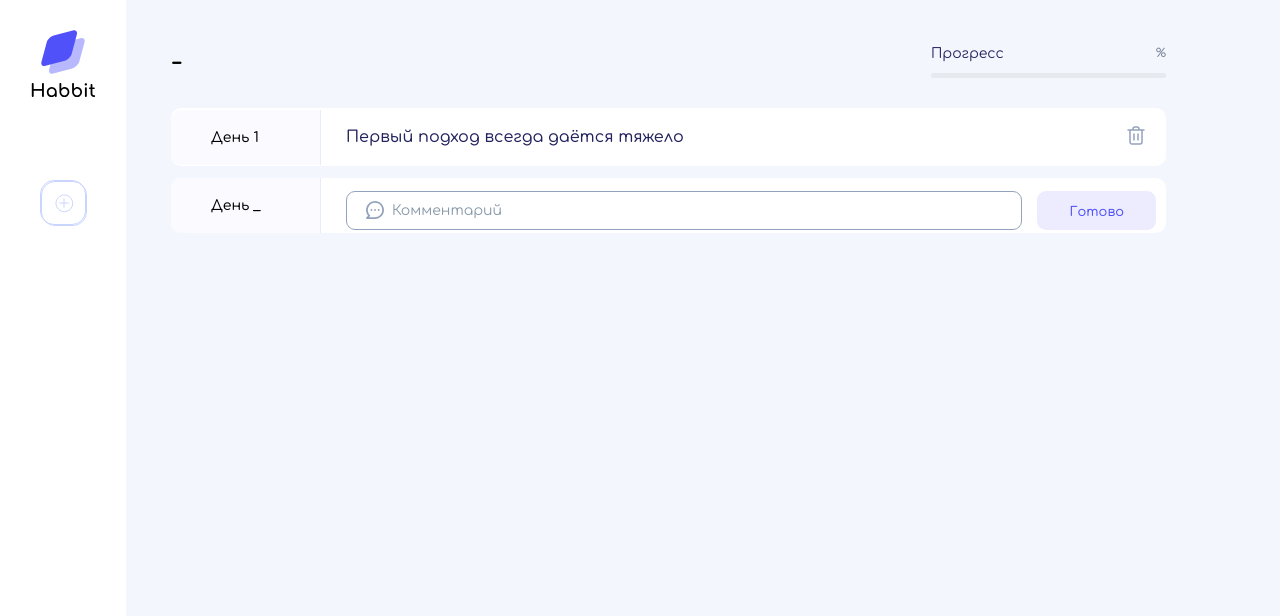
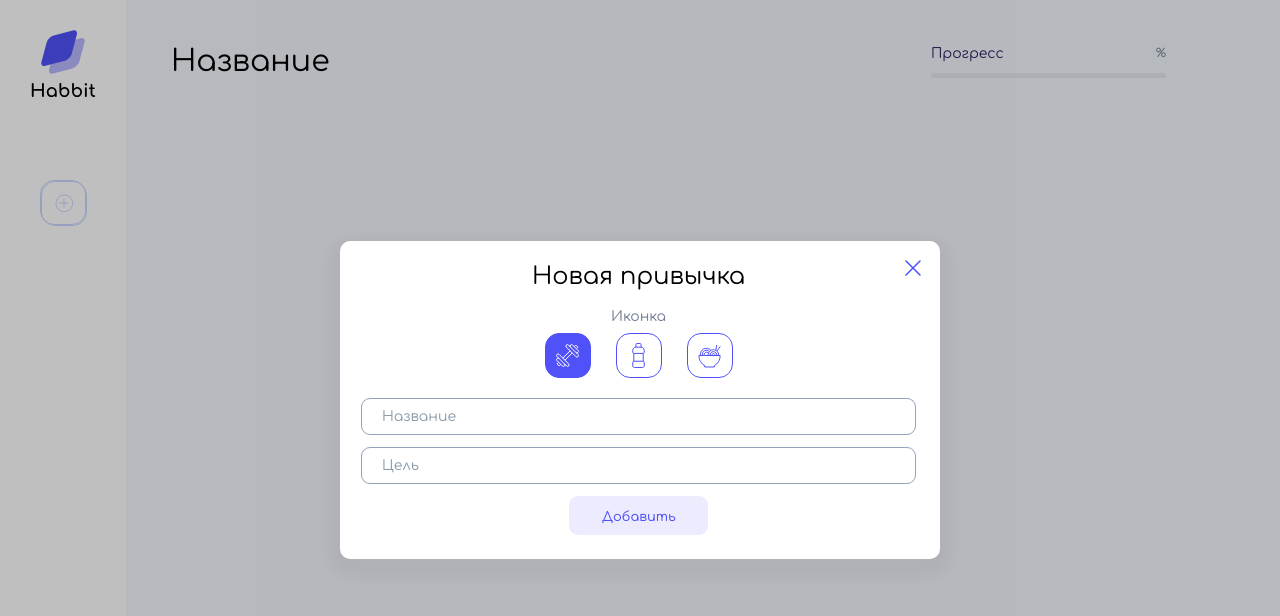
Before and after one commit to Sonya-From-IBAS/habitsTracker, a plain HTML site: page index.html in a window 1280 px wide. Both pictures are taken after a click on the button 63 px from the left and 202 px from the top of the page. Drawn offline with Linux system fonts and the light colour scheme.

Commit message:
add work with habbits

```diff
--- a/index.html
+++ b/index.html
@@ -18,17 +18,15 @@
       <div class="panel">
         <img class="logo" src="./img/logo.svg" alt="logo" />
         <nav class="menu">
-          <div class="menu__list">
-
-          </div>
-          <button class="menu__add">
+          <div class="menu__list"></div>
+          <button class="menu__add" onclick="togglePopup()">
             <img src="./img/Add.svg" alt="add" />
           </button>
         </nav>
       </div>
       <div class="content">
         <header>
-          <h1 class="h1">-</h1>
+          <h1 class="h1">Название</h1>
 
           <div class="progress">
             <div class="progress__text">
@@ -41,28 +39,45 @@
             </div>
           </div>
         </header>
-        <main >
+        <main>
           <div id="days">
-            <div class="habbit">
-              <div class="habbit__day">День 1</div>
-              <div class="habbit__comment">
-                Первый подход всегда даётся тяжело
-              </div>
-              <button class="habbit__delete">
-                <img src="./img/delete.svg" alt="delete" />
-              </button>
-            </div>
+          </div>
+        </main>
+      </div>
+
+      <div class="cover cover_hidden" id="add-habbit__popup">
+        <div class="popup">
+          <h2>Новая привычка</h2>
+          <div class="icon-label">Иконка</div>
+          <div class="icon-select">
+            <button class="icon icon_active" onclick="setIcon(this, 'sport')">
+              <img src="./img/sport.svg" alt="sport" />
+            </button>
+
+            <button class="icon" onclick="setIcon(this, 'water')">
+              <img src="./img/water.svg" alt="water" />
+            </button>
+
+            <button class="icon" onclick="setIcon(this, 'food')">
+              <img src="./img/food.svg" alt="food" />
+            </button>
           </div>
 
-          <div class="habbit" >
-            <div class="habbit__day" id="nextDay">День _</div>
-            <form class="habbit__form" onsubmit="addDays(event)">
-              <input name="comment" class="input_icon" type="text" placeholder="Комментарий" />
-              <img class="input__icon" src="./img/comment.svg" alt="comment" />
-              <button class="button" type="submit">Готово</button>
-            </form>
-          </div>
-        </main>
+          <form class="popup__form" onsubmit="addHabbit(event)">
+            <input
+              type="text"
+              name="name"
+              placeholder="Название"
+              autocomplete="off"
+            />
+            <input type="text" hidden name="icon"  value="sport" />
+            <input type="number" name="target" placeholder="Цель" />
+            <button class="button" type="submit">Добавить</button>
+          </form>
+          <button class="popup__close" onclick="togglePopup()">
+            <img src="./img/close.svg" alt="close" />
+          </button>
+        </div>
       </div>
     </div>
     <script src="./scripts/main.js"></script>
--- a/scripts/main.js
+++ b/scripts/main.js
@@ -3,6 +3,30 @@
 let habbits = [];
 const HABBIT_KEY = 'HABBIT_KEY';
 let globalActiveHabbitId;
+
+
+
+/* page */
+const page = {
+    menu: document.querySelector('.menu__list'),
+    header:{
+        h1: document.querySelector('.h1'),
+        progressPercent: document.querySelector(".progress__percent"),
+        progressCoverBar: document.querySelector(".progress__cover-bar")
+    },
+    content:{
+        daysContainer: document.getElementById('days'),
+        nextDay: document.getElementById('nextDay')
+    },
+    popup:{
+        index : document.getElementById('add-habbit__popup'),
+        iconField:document.querySelector(".popup__form input[name='icon']"),
+        iconName:document.querySelector(".popup__form input[name='name']"),
+        iconTarget:document.querySelector(".popup__form input[name='target']")
+
+    }
+
+}
 
 /* utils */
 
@@ -18,19 +42,14 @@ function saveData(){
     localStorage.setItem(HABBIT_KEY, JSON.stringify(habbits));
 }
 
-/* page */
-const page = {
-    menu: document.querySelector('.menu__list'),
-    header:{
-        h1: document.querySelector('.h1'),
-        progressPercent: document.querySelector(".progress__percent"),
-        progressCoverBar: document.querySelector(".progress__cover-bar")
-    },
-    content:{
-        daysContainer: document.getElementById('days'),
-        nextDay: document.getElementById('nextDay')
+function togglePopup(){
+    page.popup.index.classList.toggle('cover_hidden');
+    if(page.popup.iconName.classList.contains('error')){
+        page.popup.iconName.classList.remove('error');
     }
-
+    if(page.popup.iconTarget.classList.contains('error')){
+        page.popup.iconTarget.classList.remove('error');
+    }
 }
 
 
@@ -44,7 +63,7 @@ function rerenderMenu(activeHabbit){
             element.setAttribute('menu-habbit-id', habbit.id);
             element.classList.add("menu__item");
             element.addEventListener('click', ()=>rerender(habbit.id));
-            element.innerHTML = `<img src="./img/${habbit.icon}.svg" alt="${habbit.name}" />`
+            element.innerHTML = `<img src="./img/${habbit.icon}.svg" alt="${habbit.name}"/>`
             if(activeHabbit.id === habbit.id){
                 element.classList.add('menu__item-active');
             }
@@ -109,10 +128,12 @@ function rerender(activeHabbitId){
     if(!activeHabbit){
         return;
     }
+    document.location.replace(document.location.pathname + '#' + activeHabbitId)
     rerenderMenu(activeHabbit);
     rerenderHead(activeHabbit);
     rerenderContent(activeHabbit);
 }
+
 
 /* work with days */
 function addDays(event){
@@ -138,9 +159,63 @@ function addDays(event){
     rerender(globalActiveHabbitId);
     saveData();
 }
+
+/* work with habbits */
+function setIcon(context, icon){
+    page.popup.iconField.value = icon;
+    const activeIcon = document.querySelector('.icon.icon_active');
+    activeIcon.classList.remove('icon_active');
+    context.classList.add('icon_active');
+}
+
+
+function addHabbit(event){
+    event.preventDefault();
+    const form = event.target;
+    const data = new FormData(form);
+    const name = data.get('name');
+    const icon = data.get('icon');
+    const target = data.get('target');
+
+    if(!page.popup.iconName.value){
+        page.popup.iconName.classList.add('error');
+        return;
+    }else if(page.popup.iconName.classList.contains('error')){
+
+            page.popup.iconName.classList.remove('error')
+
+    }
+    if(!page.popup.iconTarget.value){
+        page.popup.iconTarget.classList.add('error');
+        return;
+    }else if(page.popup.iconTarget.classList.contains('error')){
+
+        page.popup.iconTarget.classList.remove('error')
+
+}
+    habbits = habbits.concat([{
+        id: Number(habbits.length) + 1,
+        icon,
+        name,
+        target,
+        days: []
+    }]);
+    rerender(globalActiveHabbitId);
+    saveData();
+    form["name"].value = '';
+    form["target"].value = '';
+    page.popup.index.classList.toggle('cover_hidden');
+
+}
 /* Init */
 
 (()=>{
     loadData();
-    rerender(habbits[0].id)
+    const hashId = Number(document.location.hash.replace('#', ''));
+    const urlHabbit = habbits.find(habbit => habbit.id===hashId);
+    if(urlHabbit){
+        rerender(urlHabbit.id);
+    }else{
+    rerender(habbits[0].id);
+    }
 })()
--- a/styles/style.css
+++ b/styles/style.css
@@ -170,6 +170,7 @@ main {
   line-height: normal;
   padding: 20px 25px;
 }
+
 .habbit__delete {
   margin-left: auto;
   margin-right: 15px;
@@ -229,6 +230,11 @@ input.error{
   border: 1px solid red;
 }
 
+textarea:focus, input:focus
+{
+  outline: none;
+}
+
 .habbit__form {
   display: flex;
   gap: 15px;
@@ -245,3 +251,103 @@ input.error{
   top: 20px;
   left: 45px;
 }
+
+.cover{
+  position: fixed;
+  left: 0;
+  right: 0;
+  bottom: 0;
+  top: 0;
+  background: rgba(0, 0, 0, 0.25);
+  display: flex;
+  align-items: center;
+  justify-content: center;
+}
+.cover_hidden{
+  display: none;
+}
+
+.popup{
+  border-radius: 10px;
+  background: #FFF;
+  box-shadow: 0px 8px 14px 12px rgba(56, 56, 56, 0.05);
+  width: 100%;
+  max-width: 600px;
+  padding: 22px 24px 24px 21px;
+  position: relative;
+  flex-direction: column;
+  display: flex;
+  align-items: center;
+}
+
+.popup__close{
+  position: absolute;
+  top:15px;
+  right: 15px;
+  border: none;
+  background-color: #FFF;
+  cursor: pointer;
+  transition: 0.2s all ease-out;
+}
+
+.popup__close:hover{
+  transform: scale(1.2);
+}
+
+h2{
+  color: #000;
+  text-align: center;
+  font-size: 24px;
+  font-weight: 400;
+}
+.icon-label{
+  color: #768396;
+  font-size: 14px;
+  font-weight: 500;
+  margin-top: 19px;
+  margin-bottom: 9px;
+}
+.icon-select{
+  display: flex;
+  gap:25px;
+  margin-bottom: 20px;
+
+}
+
+.icon{
+  border-radius: 14px;
+  border: 1px solid #5051F9;
+  width: 46px;
+  height: 45px;
+  background-color: #FFF;
+  display: flex;
+  align-items: center;
+  justify-content: center;
+  cursor: pointer;
+  transition: all 0.25s ease-in;
+}
+.icon:hover{
+  background: #6a6afb;
+}
+.icon:hover img{
+  filter: brightness(0) invert(1);
+}
+.icon_active{
+  background-color: #5051F9;
+
+}
+
+.icon_active img{
+  filter: brightness(0) invert(1);
+}
+.popup__form{
+  width: 100%;
+  display: flex;
+  flex-direction: column;
+  align-items: center;
+  gap:12px;
+
+}
+.popup__form input{
+  width: 100%;
+}
```
Also changed, not shown: img/close.svg (added).
